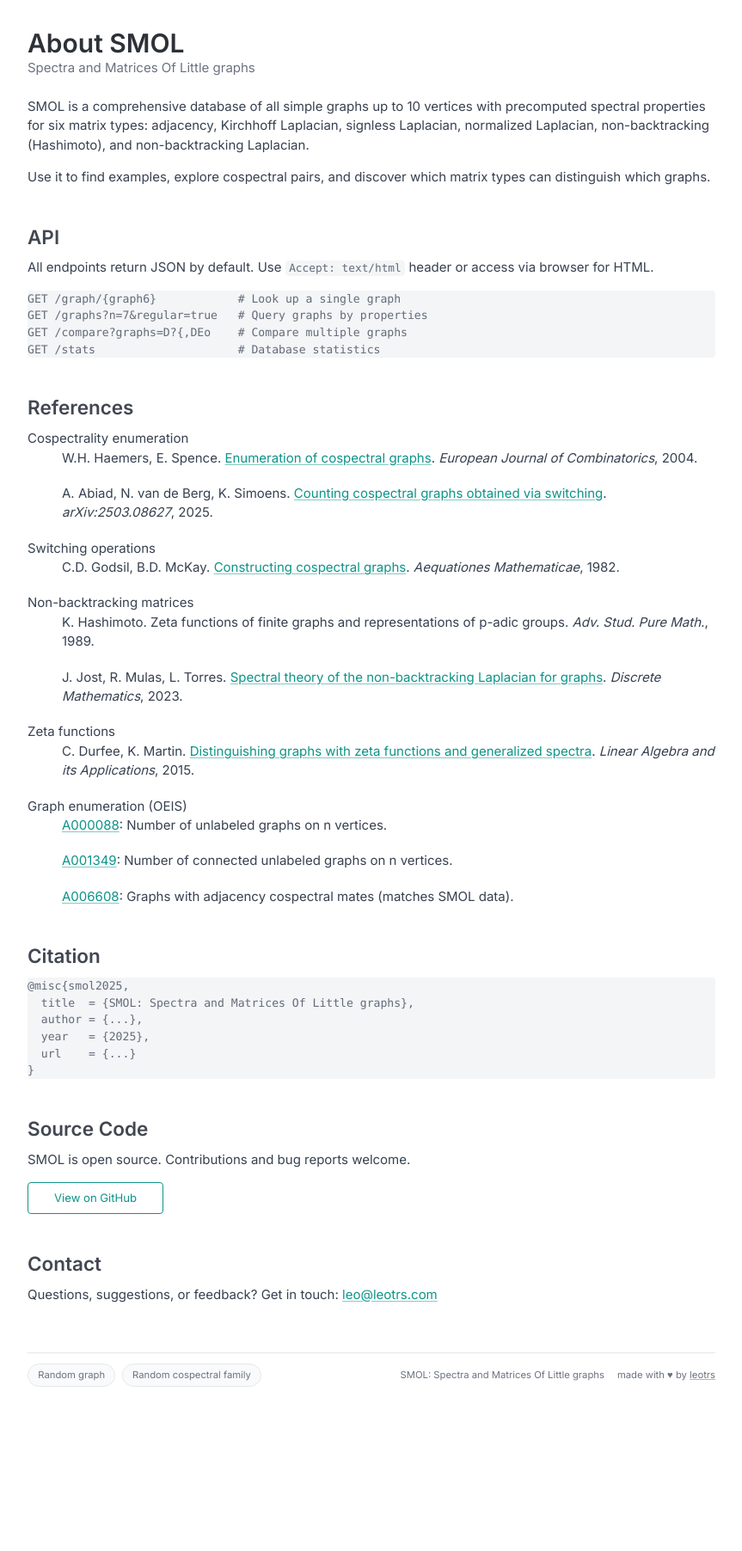
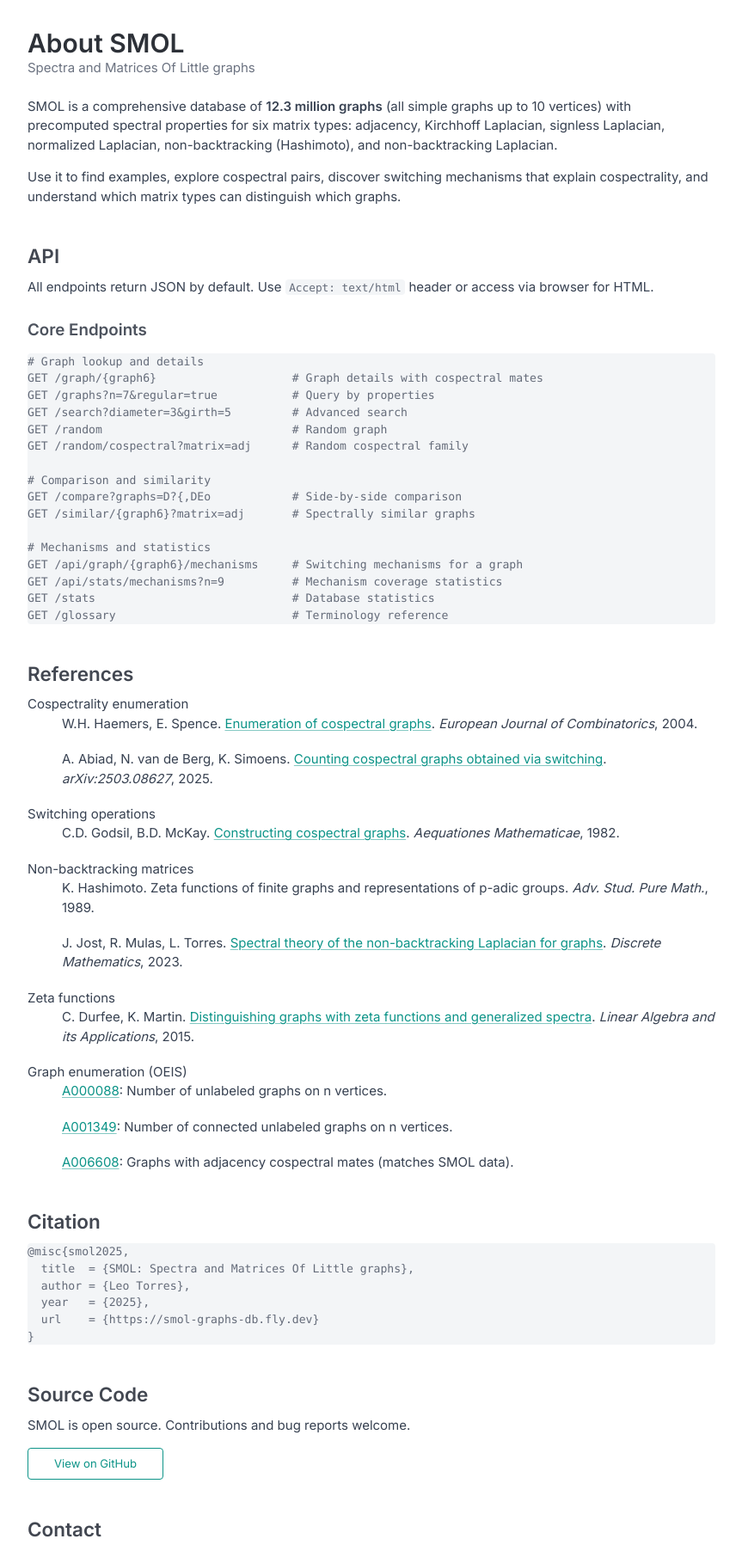
Before and after one commit to leotrs/smol, a FastAPI app: page /about in a window 1280 px wide. Shown: the part 49-1853 px from the top of the page at 86% size, without its empty margins (208-1071 px from the left). Before the commit the page ends 1662 px from the top, so only its background shows below. Run offline with FastAPI, Linux system fonts and the light colour scheme; some libraries are stand-ins or nearby versions.

Commit message:
Improve stats, glossary, and about pages
Stats page:
- Add property distributions with visual bar charts (diameter, girth)
- Display tag counts (20 graph types)
- Cache property distributions in stats cache for fast page loads
- Maintain ~10ms page load time with all additions

Glossary:
- Add References section with key textbooks and papers

About page:
- Update intro with actual database size (12.3M graphs)
- Expand API documentation with all endpoints
- Complete citation with author and URL
- Mention switching mechanisms feature

🤖 Generated with [Claude Code](https://claude.com/claude-code)

Co-Authored-By: Claude Sonnet 4.5 <noreply@anthropic.com>

```diff
--- a/api/database.py
+++ b/api/database.py
@@ -791,6 +791,10 @@ async def get_stats() -> dict[str, Any]:
                         int(k): v
                         for k, v in stats["cospectral_counts"][matrix].items()
                     }
+            if isinstance(stats.get("mechanism_stats"), dict):
+                stats["mechanism_stats"] = {
+                    int(k): v for k, v in stats["mechanism_stats"].items()
+                }
             return stats
 
         # Fallback: compute on the fly (slow)
--- a/api/main.py
+++ b/api/main.py
@@ -911,11 +911,8 @@ async def stats(request: Request):
     result = Stats(**data)
 
     if wants_html(request):
-        t1 = time.perf_counter()
-        mechanism_stats = await fetch_all_mechanism_stats(matrix_type="adj")
-        logger.info(f"  fetch_all_mechanism_stats: {(time.perf_counter()-t1)*1000:.0f}ms")
         return templates.TemplateResponse(
-            request, "stats.html", {"stats": result, "mechanism_stats": mechanism_stats}
+            request, "stats.html", {"stats": result}
         )
     return result
 
--- a/api/models.py
+++ b/api/models.py
@@ -100,6 +100,8 @@ class Stats(BaseModel):
     cospectral_counts: dict[str, dict[int, int]]  # matrix -> n -> count
     property_stats: PropertyStats | None = None
     property_ranges: dict[str, PropertyRange] | None = None
+    property_distributions: dict[str, dict[int, int]] | None = None  # property -> value -> count
     counts_by_n_mindeg2: dict[int, int] | None = None
     cospectral_counts_mindeg2: dict[str, dict[int, int]] | None = None  # matrix -> n -> count
     tag_counts: dict[str, int] | None = None
+    mechanism_stats: dict[int, dict] | None = None
--- a/api/templates/about.html
+++ b/api/templates/about.html
@@ -9,23 +9,36 @@
 </hgroup>
 
 <p>
-    SMOL is a comprehensive database of all simple graphs up to 10 vertices with precomputed
-    spectral properties for six matrix types: adjacency, Kirchhoff Laplacian, signless Laplacian,
+    SMOL is a comprehensive database of <strong>12.3 million graphs</strong> (all simple graphs up to 10 vertices)
+    with precomputed spectral properties for six matrix types: adjacency, Kirchhoff Laplacian, signless Laplacian,
     normalized Laplacian, non-backtracking (Hashimoto), and non-backtracking Laplacian.
 </p>
 
 <p>
-    Use it to find examples, explore cospectral pairs, and discover which matrix types can
-    distinguish which graphs.
+    Use it to find examples, explore cospectral pairs, discover switching mechanisms that explain cospectrality,
+    and understand which matrix types can distinguish which graphs.
 </p>
 
 <h3>API</h3>
 <p>All endpoints return JSON by default. Use <code>Accept: text/html</code> header or access via browser for HTML.</p>
 
-    <pre><code>GET /graph/{graph6}            # Look up a single graph
-GET /graphs?n=7&amp;regular=true   # Query graphs by properties
-GET /compare?graphs=D?{,DEo    # Compare multiple graphs
-GET /stats                     # Database statistics</code></pre>
+<h4>Core Endpoints</h4>
+<pre><code># Graph lookup and details
+GET /graph/{graph6}                    # Graph details with cospectral mates
+GET /graphs?n=7&amp;regular=true           # Query by properties
+GET /search?diameter=3&amp;girth=5         # Advanced search
+GET /random                            # Random graph
+GET /random/cospectral?matrix=adj      # Random cospectral family
+
+# Comparison and similarity
+GET /compare?graphs=D?{,DEo            # Side-by-side comparison
+GET /similar/{graph6}?matrix=adj       # Spectrally similar graphs
+
+# Mechanisms and statistics
+GET /api/graph/{graph6}/mechanisms     # Switching mechanisms for a graph
+GET /api/stats/mechanisms?n=9          # Mechanism coverage statistics
+GET /stats                             # Database statistics
+GET /glossary                          # Terminology reference</code></pre>
 
 <h3>References</h3>
 <dl>
@@ -70,9 +83,9 @@ GET /stats                     # Database statistics</code></pre>
 <h3>Citation</h3>
 <pre><code>@misc{smol2025,
   title  = {SMOL: Spectra and Matrices Of Little graphs},
-  author = {...},
+  author = {Leo Torres},
   year   = {2025},
-  url    = {...}
+  url    = {https://smol-graphs-db.fly.dev}
 }</code></pre>
 
 <h3>Source Code</h3>
```
Also changed, not shown: api/templates/glossary.html (+12 -0 lines), api/templates/stats.html (+43 -6 lines), scripts/refresh_stats.py (+74 -0 lines).
